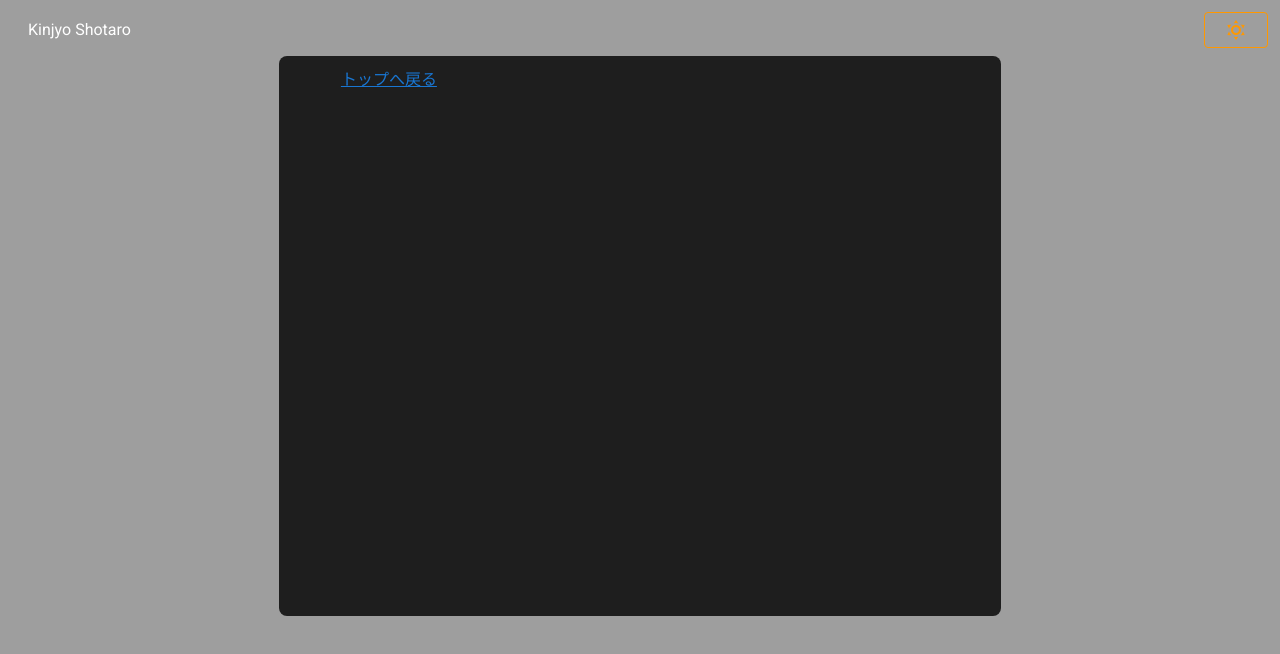
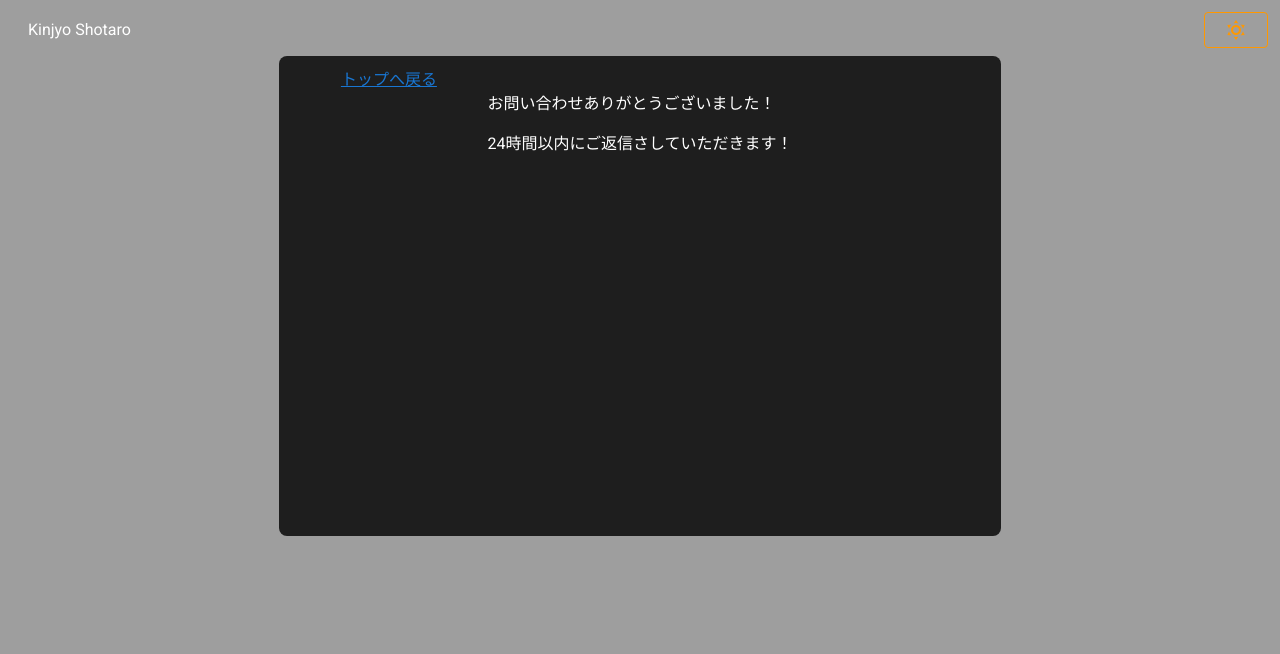
Before and after one commit to kinjo1130/nuxt-portfolio, a Nuxt app: page /thanks in a window 1280 px wide. Shown: the top 654 px of the page. Built offline with nearby package versions, Linux system fonts and the light colour scheme.

Commit message:
thanksページ追加

```diff
--- a/pages/index.vue
+++ b/pages/index.vue
@@ -141,7 +141,7 @@
                           class="blue--text text--darken-5"
                           @click="
                             LinkClick(
-                              'https://twitter.com/messages/865937877271625729-865937877271625729?text='
+                              'https://twitter.com/messages/compose?recipient_id=3268293518'
                             )
                           "
                           >TwitterのDMまで</a
--- a/pages/thanks.vue
+++ b/pages/thanks.vue
@@ -10,12 +10,13 @@
                 <div class="d-flex align-center mx-4">Kinjyo Shotaro</div>
                 <v-spacer> </v-spacer>
                 <div class="d-flex align-center">
-                 <v-btn
+                  <v-btn
                     outlined
                     :color="theme ? 'orange' : 'yellow'"
                     @click="theme = !theme"
                     :prepend-icon="themeIcon"
-                  ><v-icon>{{ themeIcon }}</v-icon></v-btn>
+                    ><v-icon>{{ themeIcon }}</v-icon></v-btn
+                  >
                 </div>
               </v-col>
             </v-row>
@@ -25,10 +26,23 @@
           <v-main>
             <v-row class="d-flex justify-center">
               <v-col cols="12" xl="7" lg="7" md="7" sm="7" xs="7">
-                <v-sheet min-height="70vh" rounded="lg">
+                <v-sheet min-height="60vh" rounded="lg">
                   <v-row class="d-flex justify-center">
-                    <v-col cols="10" xl="10" lg="10" md="10" sm="10" class="d-flex flex-column">
+                    <v-col
+                      cols="10"
+                      xl="10"
+                      lg="10"
+                      md="10"
+                      sm="10"
+                      class="d-flex flex-column"
+                    >
                       <nuxt-link to="/" class="mb-3">トップへ戻る</nuxt-link>
+                      <v-row class="d-flex justify-center">
+                        <div  class="d-flex flex-column">
+                          <p>お問い合わせありがとうございました！</p>
+                          <p>24時間以内にご返信さしていただきます！</p>
+                        </div>
+                      </v-row>
                     </v-col>
                   </v-row>
                 </v-sheet>
```
